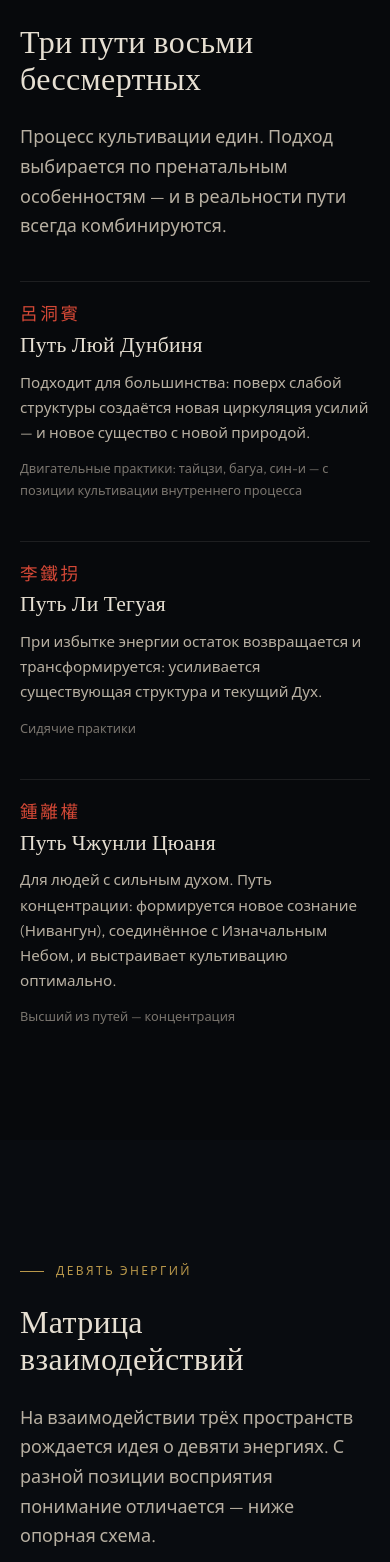
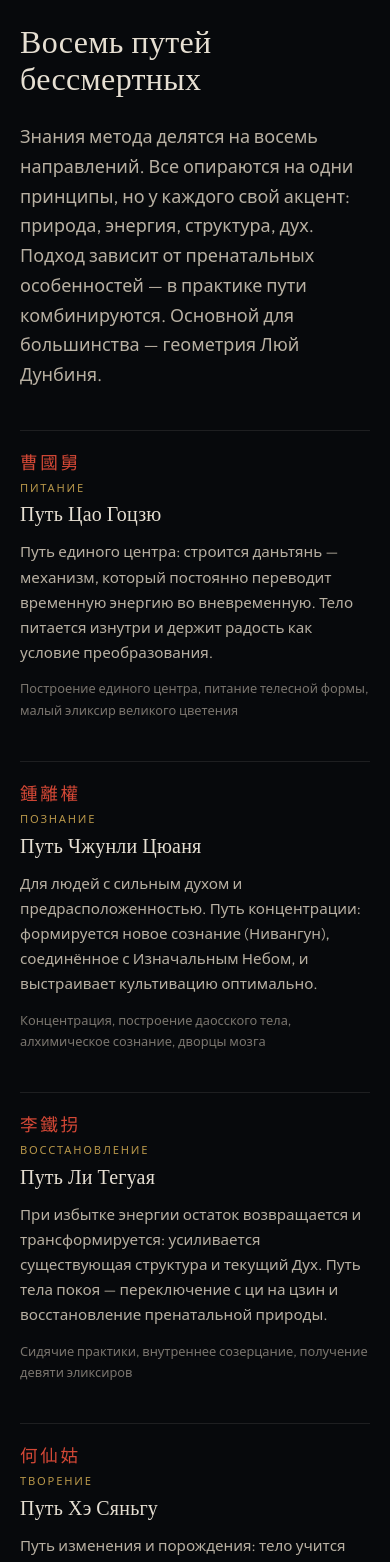
Before and after one commit to anagamin/m13, a Vue app: page /path in a window 390 px wide. Shown: the part 4026-5588 px from the top of the page. Built offline with nearby package versions, Linux system fonts and the light colour scheme.

Commit message:
new text

```diff
--- a/src/data/stages.ts
+++ b/src/data/stages.ts
@@ -155,33 +155,84 @@ export interface Approach {
   id: string
   name: string
   nameCn: string
+  direction: string
   essence: string
   practice: string
+  primary?: boolean
 }
 
 export const approaches: Approach[] = [
   {
-    id: 'lu-dongbin',
-    name: 'Путь Люй Дунбиня',
-    nameCn: '呂洞賓',
+    id: 'cao-guojiu',
+    name: 'Путь Цао Гоцзю',
+    nameCn: '曹國舅',
+    direction: 'Питание',
     essence:
-      'Подходит для большинства: поверх слабой структуры создаётся новая циркуляция усилий — и новое существо с новой природой.',
-    practice: 'Двигательные практики: тайцзи, багуа, син-и — с позиции культивации внутреннего процесса',
+      'Путь единого центра: строится даньтянь — механизм, который постоянно переводит временную энергию во вневременную. Тело питается изнутри и держит радость как условие преобразования.',
+    practice: 'Построение единого центра, питание телесной формы, малый эликсир великого цветения',
+  },
+  {
+    id: 'zhongli-quan',
+    name: 'Путь Чжунли Цюаня',
+    nameCn: '鍾離權',
+    direction: 'Познание',
+    essence:
+      'Для людей с сильным духом и предрасположенностью. Путь концентрации: формируется новое сознание (Нивангун), соединённое с Изначальным Небом, и выстраивает культивацию оптимально.',
+    practice: 'Концентрация, построение даосского тела, алхимическое сознание, дворцы мозга',
   },
   {
     id: 'li-tieguai',
     name: 'Путь Ли Тегуая',
     nameCn: '李鐵拐',
+    direction: 'Восстановление',
     essence:
-      'При избытке энергии остаток возвращается и трансформируется: усиливается существующая структура и текущий Дух.',
-    practice: 'Сидячие практики',
+      'При избытке энергии остаток возвращается и трансформируется: усиливается существующая структура и текущий Дух. Путь тела покоя — переключение с ци на цзин и восстановление пренатальной природы.',
+    practice: 'Сидячие практики, внутреннее созерцание, получение девяти эликсиров',
   },
   {
-    id: 'zhongli-quan',
-    name: 'Путь Чжунли Цюаня',
-    nameCn: '鍾離權',
+    id: 'he-xiangu',
+    name: 'Путь Хэ Сяньгу',
+    nameCn: '何仙姑',
+    direction: 'Творение',
     essence:
-      'Для людей с сильным духом. Путь концентрации: формируется новое сознание (Нивангун), соединённое с Изначальным Небом, и выстраивает культивацию оптимально.',
-    practice: 'Высший из путей — концентрация',
+      'Путь изменения и порождения: тело учится питаться собственными секрециями и переходит с грубой ци на высоковибрационную цзин. Опора — гармония, безвременность и природа внешнего эликсира.',
+    practice: 'Питание слюной, искусство гармонии, внешний эликсир',
+  },
+  {
+    id: 'han-xiangzi',
+    name: 'Путь Хань Сянцзи',
+    nameCn: '韓湘子',
+    direction: 'Ритм',
+    essence:
+      'Познание телесной формы как лаборатории: через ритм, чистоту сердца и возбуждение цзин тело учится охватывать Небо и Землю. Искусство полной чистоты — Чистой девы.',
+    practice: 'Искусство Чистой девы, кристаллизация сердцевины, учение о девяти делениях',
+  },
+  {
+    id: 'lu-dongbin',
+    name: 'Путь Люй Дунбиня',
+    nameCn: '呂洞賓',
+    direction: 'Геометрия',
+    primary: true,
+    essence:
+      'Основной подход школы — и путь для большинства: поверх слабой структуры создаётся новая циркуляция усилий — и новое существо с новой природой. Схемы движения встроены в великий предел.',
+    practice: 'Двигательные практики: тайцзи, багуа, син-и — с позиции культивации внутреннего процесса',
+  },
+  {
+    id: 'lan-caihe',
+    name: 'Путь Лань Цайхэ',
+    nameCn: '藍采和',
+    direction: 'Жизненность',
+    essence:
+      'Трансформация за счёт привнесённой энергии: не только перегонять то, что уже есть, но уметь принимать небесную жизненность и питаться ею. Так расширяется мера лет и личностный код.',
+    practice: 'Культивация привнесённой энергии, питание небесной росой, познание личностного кода',
+  },
+  {
+    id: 'zhang-guolao',
+    name: 'Путь Чжан Голао',
+    nameCn: '張果老',
+    direction: 'Завязывание',
+    essence:
+      'Полное познание алхимии через дыхание и завязывание энергии: структура тела усиливается, пока не появляется независимость от внешнего дыхания и веса. Путь, доступный и в зрелом возрасте.',
+    practice: 'Очистка костного мозга, черепашье дыхание, символы и замыкания (мудры)',
   },
 ]
--- a/src/views/LandingView.vue
+++ b/src/views/LandingView.vue
@@ -56,8 +56,8 @@ const spaces = [
       <div class="hero__content container">
         <p class="hero__brand reveal">m13 · 內丹 · онлайн-школа</p>
         <h1 class="hero__title reveal reveal-delay-1">
-          Устная передача<br />
-          <span>культивации</span>
+          Живые знания по <span>культивации</span>
+
         </h1>
         <p class="hero__lead reveal reveal-delay-2">
           Онлайн-обучение методу культивации (внутренней алхимии) древнего Китая — через практику, а не
@@ -80,7 +80,7 @@ const spaces = [
           <p class="section-label">Кто мы</p>
           <h2 class="section-title">Носители устной традиции культивации</h2>
           <p class="section-lead">
-            Наш метод основан на устной передаче традиции культивации (внутренней алхимии) древнего
+            Наш метод основан на устной передаче традиции внутренней алхимии древнего
             Китая. В основе лежат Школы Небесных Наставников (天師道) и Школа Высшей Чистоты (上清).
             Также используется учение о девяти сокровищах.
           </p>
@@ -88,7 +88,7 @@ const spaces = [
             Ещё одна опора — учение о восьми бессмертных: каждый представляет свой подход к практике.
             Реальная практика — совмещение всех подходов в соответствии с особенностями организма
             отдельного практикующего. Мы открываем часть системы
-            <strong>бесплатно</strong> — чтобы вы поняли, ваше это или нет. В память об Учителе.
+            <strong>бесплатно</strong> — чтобы вы поняли, ваше это или нет.
           </p>
         </div>
       </div>
@@ -111,7 +111,7 @@ const spaces = [
           </p>
           <p>
             Наша задача — дать вам эти практики. Ваша — начать их повторять, постепенно раскрывая
-            понимание и мир дунхуа. А поскольку вы уже увлекаетесь дунхуа и понимаете метафоры и образы,
+            понимание и мир культивации. А поскольку вы уже увлекаетесь дунхуа и понимаете метафоры и образы,
             ликбез «что такое культивация» вам не нужен.
           </p>
           <p>
@@ -207,14 +207,21 @@ const spaces = [
     <section class="paths">
       <div class="container">
         <p class="section-label">Подходы</p>
-        <h2 class="section-title">Три пути восьми бессмертных</h2>
+        <h2 class="section-title">Восемь путей бессмертных</h2>
         <p class="section-lead">
-          Процесс культивации един, но подход зависит от пренатальных особенностей. В реальности пути
-          всегда комбинируются.
+          Знания метода делятся на восемь направлений. Все опираются на одни принципы, но у каждого свой
+          акцент: природа, энергия, структура, дух. Подход зависит от пренатальных особенностей — в
+          практике пути комбинируются. Основной для большинства — геометрия Люй Дунбиня.
         </p>
         <div class="paths__grid">
-          <article v-for="a in approaches" :key="a.id" class="paths__item">
+          <article
+            v-for="a in approaches"
+            :key="a.id"
+            class="paths__item"
+            :class="{ 'paths__item--primary': a.primary }"
+          >
             <p class="paths__cn">{{ a.nameCn }}</p>
+            <p class="paths__dir">{{ a.direction }}</p>
             <h3 class="paths__name">{{ a.name }}</h3>
             <p class="paths__essence">{{ a.essence }}</p>
             <p class="paths__practice">{{ a.practice }}</p>
@@ -575,7 +582,7 @@ const spaces = [
 
   &__grid {
     display: grid;
-    grid-template-columns: repeat(3, 1fr);
+    grid-template-columns: repeat(4, 1fr);
     gap: var(--space-lg);
     margin-top: var(--space-md);
   }
@@ -583,6 +590,10 @@ const spaces = [
   &__item {
     padding-top: 1rem;
     border-top: 1px solid rgba(230, 223, 210, 0.1);
+
+    &--primary {
+      border-top-color: var(--gold);
+    }
   }
 
   &__cn {
@@ -590,12 +601,20 @@ const spaces = [
     font-size: 1.1rem;
     letter-spacing: 0.15em;
     color: var(--cinnabar-bright);
-    margin-bottom: 0.35rem;
+    margin-bottom: 0.2rem;
+  }
+
+  &__dir {
+    font-size: 0.7rem;
+    letter-spacing: 0.16em;
+    text-transform: uppercase;
+    color: var(--gold);
+    margin-bottom: 0.45rem;
   }
 
   &__name {
     font-family: var(--font-display);
-    font-size: 1.35rem;
+    font-size: 1.25rem;
     color: var(--bone);
     margin-bottom: 0.75rem;
     font-weight: 500;
@@ -765,6 +784,12 @@ const spaces = [
   }
 }
 
+@media (max-width: 1200px) {
+  .paths__grid {
+    grid-template-columns: repeat(2, 1fr);
+  }
+}
+
 @media (max-width: 1000px) {
   .proofs__grid {
     grid-template-columns: repeat(2, 1fr);
@@ -772,9 +797,12 @@ const spaces = [
 
   .aim__inner,
   .offer__grid,
-  .spaces__grid,
+  .spaces__grid {
+    grid-template-columns: 1fr;
+  }
+
   .paths__grid {
-    grid-template-columns: 1fr;
+    grid-template-columns: repeat(2, 1fr);
   }
 }
 
@@ -788,7 +816,8 @@ const spaces = [
   }
 
   .path-preview__list,
-  .proofs__grid {
+  .proofs__grid,
+  .paths__grid {
     grid-template-columns: 1fr;
   }
 
--- a/src/views/StructureView.vue
+++ b/src/views/StructureView.vue
@@ -117,19 +117,26 @@ const colorMap: Record<string, string> = {
       </div>
     </section>
 
-    <!-- Three approaches -->
+    <!-- Eight approaches -->
     <section class="approaches">
       <div class="container">
         <p class="section-label">Подходы</p>
-        <h2 class="section-title">Три пути восьми бессмертных</h2>
+        <h2 class="section-title">Восемь путей бессмертных</h2>
         <p class="section-lead">
-          Процесс культивации един. Подход выбирается по пренатальным особенностям — и в реальности
-          пути всегда комбинируются.
+          Знания метода делятся на восемь направлений. Все опираются на одни принципы, но у каждого свой
+          акцент: природа, энергия, структура, дух. Подход зависит от пренатальных особенностей — в
+          практике пути комбинируются. Основной для большинства — геометрия Люй Дунбиня.
         </p>
 
         <div class="approaches__grid">
-          <article v-for="a in approaches" :key="a.id" class="approaches__item">
+          <article
+            v-for="a in approaches"
+            :key="a.id"
+            class="approaches__item"
+            :class="{ 'approaches__item--primary': a.primary }"
+          >
             <p class="approaches__cn">{{ a.nameCn }}</p>
+            <p class="approaches__dir">{{ a.direction }}</p>
             <h3 class="approaches__name">{{ a.name }}</h3>
             <p class="approaches__essence">{{ a.essence }}</p>
             <p class="approaches__practice">{{ a.practice }}</p>
@@ -479,7 +486,7 @@ const colorMap: Record<string, string> = {
 
   &__grid {
     display: grid;
-    grid-template-columns: repeat(3, 1fr);
+    grid-template-columns: repeat(4, 1fr);
     gap: var(--space-lg);
     margin-top: var(--space-md);
   }
@@ -487,6 +494,10 @@ const colorMap: Record<string, string> = {
   &__item {
     padding-top: 1rem;
     border-top: 1px solid rgba(230, 223, 210, 0.1);
+
+    &--primary {
+      border-top-color: var(--gold);
+    }
   }
 
   &__cn {
@@ -494,12 +505,20 @@ const colorMap: Record<string, string> = {
     font-size: 1.1rem;
     letter-spacing: 0.15em;
     color: var(--cinnabar-bright);
-    margin-bottom: 0.35rem;
+    margin-bottom: 0.2rem;
+  }
+
+  &__dir {
+    font-size: 0.7rem;
+    letter-spacing: 0.16em;
+    text-transform: uppercase;
+    color: var(--gold);
+    margin-bottom: 0.45rem;
   }
 
   &__name {
     font-family: var(--font-display);
-    font-size: 1.35rem;
+    font-size: 1.25rem;
     color: var(--bone);
     margin-bottom: 0.75rem;
     font-weight: 500;
@@ -681,6 +700,12 @@ const colorMap: Record<string, string> = {
   }
 }
 
+@media (max-width: 1200px) {
+  .approaches__grid {
+    grid-template-columns: repeat(2, 1fr);
+  }
+}
+
 @media (max-width: 900px) {
   .path-map__steps {
     grid-template-columns: 1fr 1fr;
@@ -688,9 +713,12 @@ const colorMap: Record<string, string> = {
 
   .path-detail__cols,
   .red-focus__grid,
-  .compare__row,
+  .compare__row {
+    grid-template-columns: 1fr;
+  }
+
   .approaches__grid {
-    grid-template-columns: 1fr;
+    grid-template-columns: repeat(2, 1fr);
   }
 
   .compare__row--head {
@@ -701,4 +729,10 @@ const colorMap: Record<string, string> = {
     grid-template-columns: 1fr;
   }
 }
+
+@media (max-width: 720px) {
+  .approaches__grid {
+    grid-template-columns: 1fr;
+  }
+}
 </style>
```
